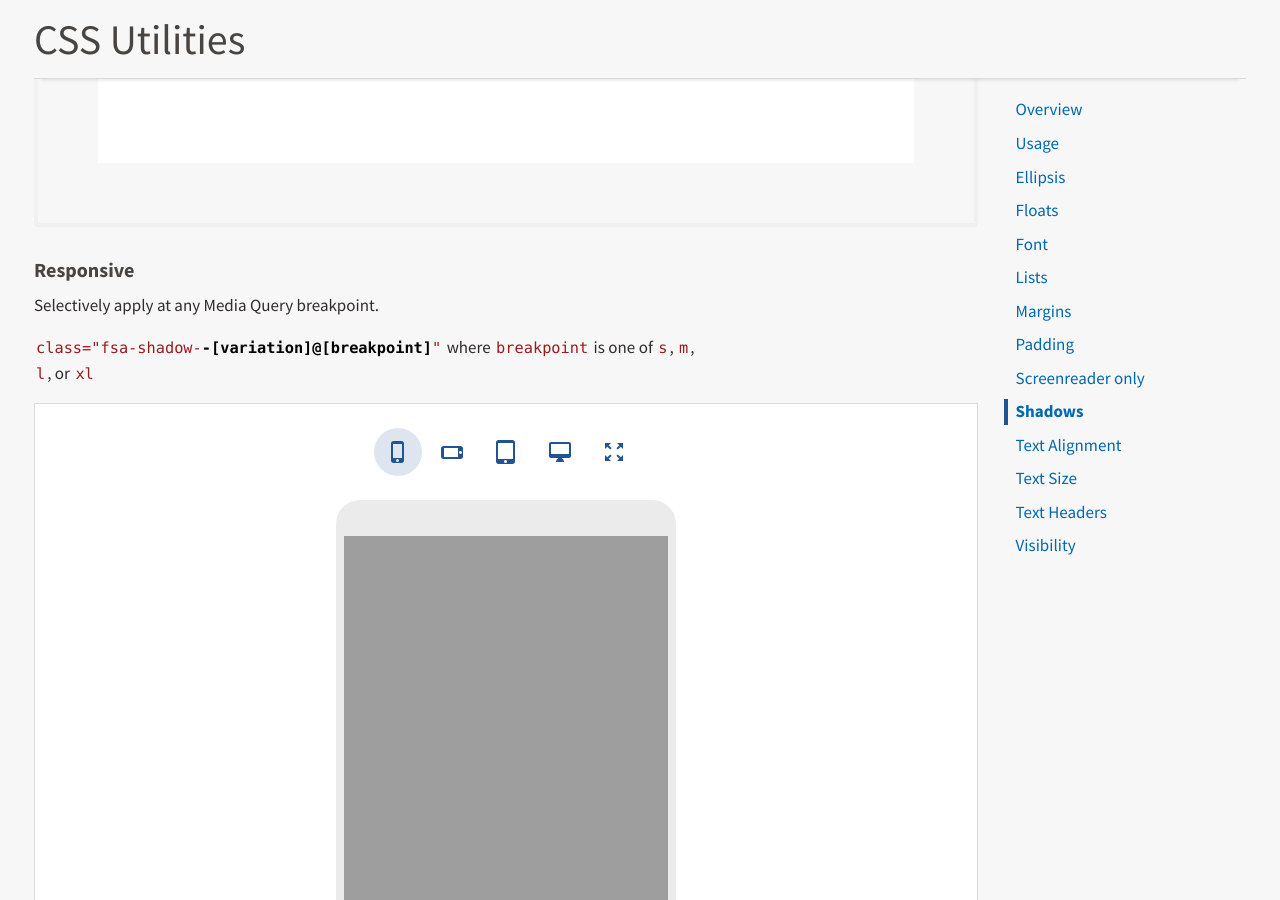
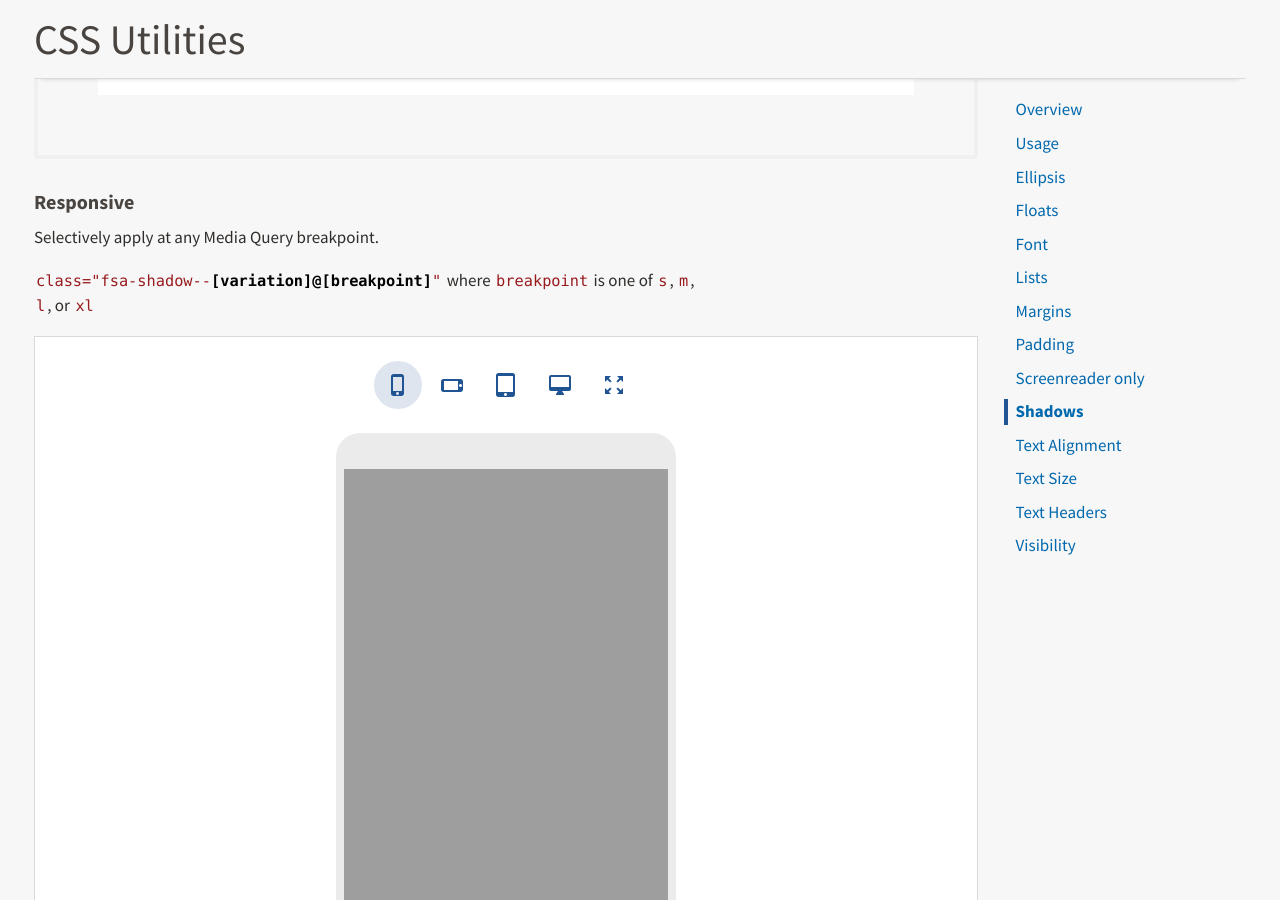
Before and after one commit to USDA-FSA/fsa-design-system, a Jekyll site: the page built from utilities/index.md, in a window 1280 px wide and 900 px high, scrolled down 16174 px. Built offline with Jekyll 4.4.1, drawn with Linux system fonts in a browser that asks for light colours.

Commit message:
Initial doc'ing Visual Style / Shadows [amends #423]

```diff
--- a/utilities/index.md
+++ b/utilities/index.md
@@ -552,25 +552,25 @@
 
 Where `VARIATION` is one of `popout`, `overlay`, `raised`, or `none`.
 
-### Popout
+#### Popout
 
 <div class="ds-preview">
   <div class="fsa-m--l fsa-p--xl fsa-bg--white fsa-shadow--popout"></div>
 </div>
 
-### Overlay
+#### Overlay
 
 <div class="ds-preview">
   <div class="fsa-m--l fsa-p--xl fsa-bg--white fsa-shadow--overlay"></div>
 </div>
 
-### Raised
+#### Raised
 
 <div class="ds-preview">
   <div class="fsa-m--l fsa-p--xl fsa-bg--white fsa-shadow--raised"></div>
 </div>
 
-### None
+#### None
 
 <div class="ds-preview">
   <div class="fsa-m--l fsa-p--xl fsa-bg--white fsa-shadow--none"></div>
@@ -584,25 +584,25 @@
 
 Where `VARIATION` is one of `popout`, `overlay`, `raised`, or `none`.
 
-### Popout
+#### Popout
 
 <div class="ds-preview">
   <div class="fsa-m--l fsa-p--xl fsa-bg--white fsa-shadow:hover--popout"></div>
 </div>
 
-### Overlay
+#### Overlay
 
 <div class="ds-preview">
   <div class="fsa-m--l fsa-p--xl fsa-bg--white fsa-shadow:hover--overlay"></div>
 </div>
 
-### Raised
+#### Raised
 
 <div class="ds-preview">
   <div class="fsa-m--l fsa-p--xl fsa-bg--white fsa-shadow:hover--raised"></div>
 </div>
 
-### None
+#### None
 
 <div class="ds-preview">
   <div class="fsa-m--l fsa-p--xl fsa-bg--white fsa-shadow:hover--none"></div>
@@ -612,7 +612,7 @@
 
 Selectively apply at any Media Query breakpoint.
 
-<code>class="fsa-shadow-<strong>-[variation]@[breakpoint]</strong>"</code> where
+<code>class="fsa-shadow--<strong>[variation]@[breakpoint]</strong>"</code> where
 <code>breakpoint</code> is one of
 <code title="small">s</code>,
 <code title="medium">m</code>,
```
